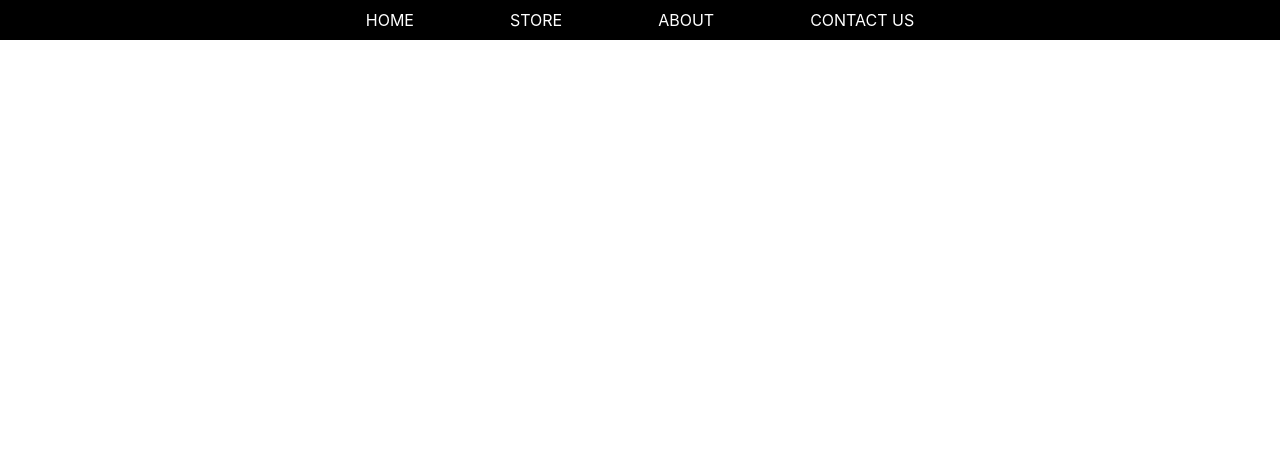
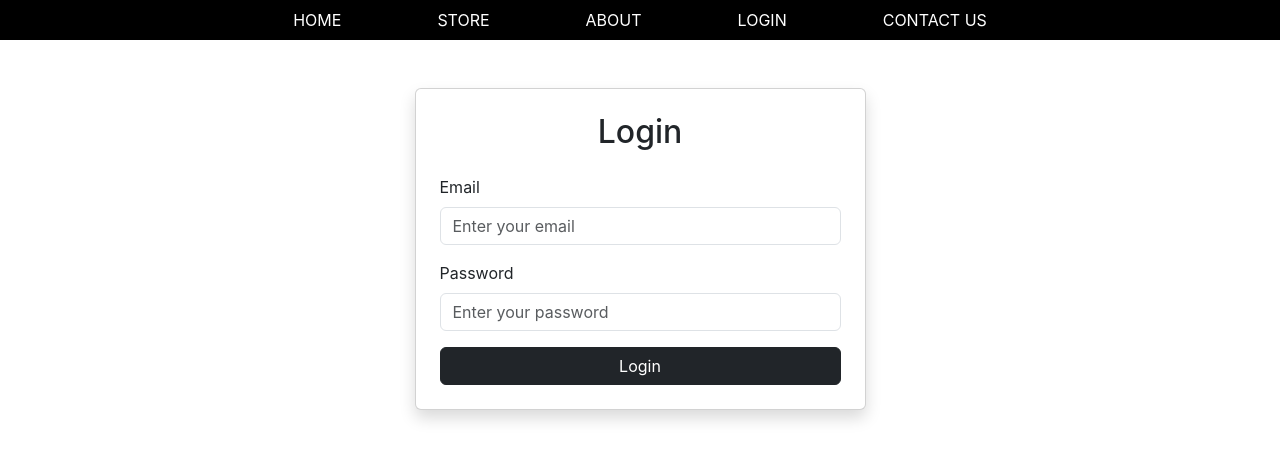
Before and after one commit to maahiv/e-commerce-website-using-bootstrap, a React (Create React App) app: page /login in a window 1280 px wide. Shown: the top 460 px of the page. Built offline with nearby package versions, Linux system fonts and the light colour scheme; no server answers.

Commit message:
Add Firebase login authentication

```diff
--- a/package.json
+++ b/package.json
@@ -8,6 +8,7 @@
     "@testing-library/react": "^16.3.3",
     "@testing-library/user-event": "^13.5.0",
     "bootstrap": "^5.3.8",
+    "firebase": "^12.18.0",
     "react": "^19.2.8",
     "react-bootstrap": "^2.10.10",
     "react-dom": "^19.2.8",
--- a/src/App.js
+++ b/src/App.js
@@ -1,3 +1,4 @@
+
 import { BrowserRouter, Switch, Route } from "react-router-dom";
 
 import Header from "./components/Header";
@@ -8,25 +9,66 @@ import About from "./components/About";
 import Films from "./components/Films";
 import ContactUs from "./components/ContactUs";
 import ProductDetails from "./components/ProductDetails";
+import Login from "./components/Login";
 
 import { CartProvider } from "./Context/CartContext";
+import { AuthProvider } from "./Context/AuthContext";
 
 function App() {
   return (
     <BrowserRouter>
-      <CartProvider>
-        <Header />
+      <AuthProvider>
+        <CartProvider>
 
-        <Switch>
-  <Route path="/" exact component={Home} />
-  <Route path="/product/:productId" component={ProductDetails} />
-  <Route path="/store" component={ProductList} />
-  <Route path="/about" component={About} />
-  <Route path="/films" component={Films} />
-  <Route path="/cart" component={Cart} />
-  <Route path="/contact-us" component={ContactUs} />
-        </Switch>
-      </CartProvider>
+          <Header />
+
+          <Switch>
+
+            <Route
+              path="/"
+              exact
+              component={Home}
+            />
+
+            <Route
+              path="/product/:productId"
+              component={ProductDetails}
+            />
+
+            <Route
+              path="/store"
+              component={ProductList}
+            />
+
+            <Route
+              path="/about"
+              component={About}
+            />
+
+            <Route
+              path="/login"
+              component={Login}
+            />
+
+            <Route
+              path="/films"
+              component={Films}
+            />
+
+            <Route
+              path="/cart"
+              component={Cart}
+            />
+
+            <Route
+              path="/contact-us"
+              component={ContactUs}
+            />
+
+          </Switch>
+
+        </CartProvider>
+      </AuthProvider>
     </BrowserRouter>
   );
 }
--- /dev/null
+++ b/src/Context/AuthContext.js
@@ -0,0 +1,71 @@
+
+import { createContext, useContext, useEffect, useState } from "react";
+import { onAuthStateChanged } from "firebase/auth";
+import { auth } from "../firebase";
+
+const AuthContext = createContext();
+
+export function AuthProvider({ children }) {
+  const [token, setToken] = useState(
+    localStorage.getItem("token")
+  );
+
+  const [user, setUser] = useState(null);
+
+  useEffect(() => {
+    const unsubscribe = onAuthStateChanged(auth, async (currentUser) => {
+      if (currentUser) {
+        const idToken = await currentUser.getIdToken();
+
+        setUser(currentUser);
+        setToken(idToken);
+
+        localStorage.setItem("token", idToken);
+      } else {
+        setUser(null);
+        setToken(null);
+
+        localStorage.removeItem("token");
+      }
+    });
+
+    return unsubscribe;
+  }, []);
+
+  const login = async (firebaseUser) => {
+    const idToken = await firebaseUser.getIdToken();
+
+    setUser(firebaseUser);
+    setToken(idToken);
+
+    localStorage.setItem("token", idToken);
+  };
+
+  const logout = async () => {
+    await auth.signOut();
+
+    setUser(null);
+    setToken(null);
+
+    localStorage.removeItem("token");
+  };
+
+  return (
+    <AuthContext.Provider
+      value={{
+        user,
+        token,
+        login,
+        logout,
+      }}
+    >
+      {children}
+    </AuthContext.Provider>
+  );
+}
+
+export function useAuth() {
+  return useContext(AuthContext);
+}
+
+export default AuthContext;
--- a/src/components/Header.jsx
+++ b/src/components/Header.jsx
@@ -1,3 +1,4 @@
+
 import { useContext } from "react";
 import { NavLink, useLocation } from "react-router-dom";
 import Button from "react-bootstrap/Button";
@@ -11,6 +12,7 @@ function Header() {
     <nav style={{ backgroundColor: "black" }}>
       <div className="container position-relative">
         <div className="text-center py-2">
+
           <NavLink
             to="/"
             className="text-white text-decoration-none mx-5"
@@ -33,11 +35,19 @@ function Header() {
           </NavLink>
 
           <NavLink
+            to="/login"
+            className="text-white text-decoration-none mx-5"
+          >
+            LOGIN
+          </NavLink>
+
+          <NavLink
             to="/contact-us"
             className="text-white text-decoration-none mx-5"
           >
             CONTACT US
           </NavLink>
+
         </div>
 
         {location.pathname === "/store" && (
--- /dev/null
+++ b/src/components/Login.jsx
@@ -0,0 +1,151 @@
+
+import { useState } from "react";
+import { useHistory } from "react-router-dom";
+import { signInWithEmailAndPassword } from "firebase/auth";
+
+import { auth } from "../firebase";
+import { useAuth } from "../Context/AuthContext";
+
+function Login() {
+  const history = useHistory();
+  const { login } = useAuth();
+
+  const [email, setEmail] = useState("");
+  const [password, setPassword] = useState("");
+
+  const [error, setError] = useState("");
+  const [loading, setLoading] = useState(false);
+
+  const handleLogin = async (event) => {
+    event.preventDefault();
+
+    setError("");
+
+    if (!email.trim() || !password) {
+      setError("Please enter email and password.");
+      return;
+    }
+
+    setLoading(true);
+
+    try {
+      const userCredential = await signInWithEmailAndPassword(
+        auth,
+        email.trim(),
+        password
+      );
+
+      await login(userCredential.user);
+
+      setEmail("");
+      setPassword("");
+
+      // Login successful -> Products page
+      history.push("/store");
+    } catch (error) {
+      console.error("Login Error:", error);
+
+      switch (error.code) {
+        case "auth/invalid-email":
+          setError("Please enter a valid email address.");
+          break;
+
+        case "auth/user-not-found":
+          setError("No account found with this email.");
+          break;
+
+        case "auth/wrong-password":
+        case "auth/invalid-credential":
+          setError("Invalid email or password.");
+          break;
+
+        case "auth/too-many-requests":
+          setError(
+            "Too many failed attempts. Please try again later."
+          );
+          break;
+
+        case "auth/network-request-failed":
+          setError(
+            "Network error. Please check your internet connection."
+          );
+          break;
+
+        default:
+          setError("Login failed. Please try again.");
+      }
+    } finally {
+      setLoading(false);
+    }
+  };
+
+  return (
+    <div className="container mt-5">
+      <div className="row justify-content-center">
+        <div className="col-md-5">
+
+          <div className="card shadow p-4">
+
+            <h2 className="text-center mb-4">
+              Login
+            </h2>
+
+            <form onSubmit={handleLogin}>
+
+              <div className="mb-3">
+                <label className="form-label">
+                  Email
+                </label>
+
+                <input
+                  type="email"
+                  className="form-control"
+                  placeholder="Enter your email"
+                  value={email}
+                  onChange={(event) =>
+                    setEmail(event.target.value)
+                  }
+                />
+              </div>
+
+              <div className="mb-3">
+                <label className="form-label">
+                  Password
+                </label>
+
+                <input
+                  type="password"
+                  className="form-control"
+                  placeholder="Enter your password"
+                  value={password}
+                  onChange={(event) =>
+                    setPassword(event.target.value)
+                  }
+                />
+              </div>
+
+              {error && (
+                <div className="alert alert-danger">
+                  {error}
+                </div>
+              )}
+
+              <button
+                type="submit"
+                className="btn btn-dark w-100"
+                disabled={loading}
+              >
+                {loading ? "Logging in..." : "Login"}
+              </button>
+
+            </form>
+
+          </div>
+
+        </div>
+      </div>
+    </div>
+  );
+}
+
+export default Login;
--- /dev/null
+++ b/src/firebase.js
@@ -0,0 +1,16 @@
+import { initializeApp } from "firebase/app";
+import { getAuth } from "firebase/auth";
+
+const firebaseConfig = {
+  apiKey: "AIzaSyApMwJ-bCfOKF3AwiTHdoVqTMmCtNzCQHE",
+  authDomain: "ecommerce-website-9c26e.firebaseapp.com",
+  databaseURL: "https://ecommerce-website-9c26e-default-rtdb.firebaseio.com",
+  projectId: "ecommerce-website-9c26e",
+  storageBucket: "ecommerce-website-9c26e.firebasestorage.app",
+  messagingSenderId: "55975858021",
+  appId: "1:55975858021:web:9edb293862e7a2e3991b8c",
+};
+
+const app = initializeApp(firebaseConfig);
+
+export const auth = getAuth(app);
--- a/src/index.js
+++ b/src/index.js
@@ -1,11 +1,11 @@
+
 import React from "react";
 import ReactDOM from "react-dom/client";
+
 import "bootstrap/dist/css/bootstrap.min.css";
 import "./index.css";
 
 import App from "./App";
-
-import { BrowserRouter } from "react-router-dom";
 
 const root = ReactDOM.createRoot(
   document.getElementById("root")
@@ -13,8 +13,6 @@ const root = ReactDOM.createRoot(
 
 root.render(
   <React.StrictMode>
-    <BrowserRouter>
-      <App />
-    </BrowserRouter>
+    <App />
   </React.StrictMode>
 );
```
Also changed, not shown: 1 other file (tests, documents, lock files or other folders).
